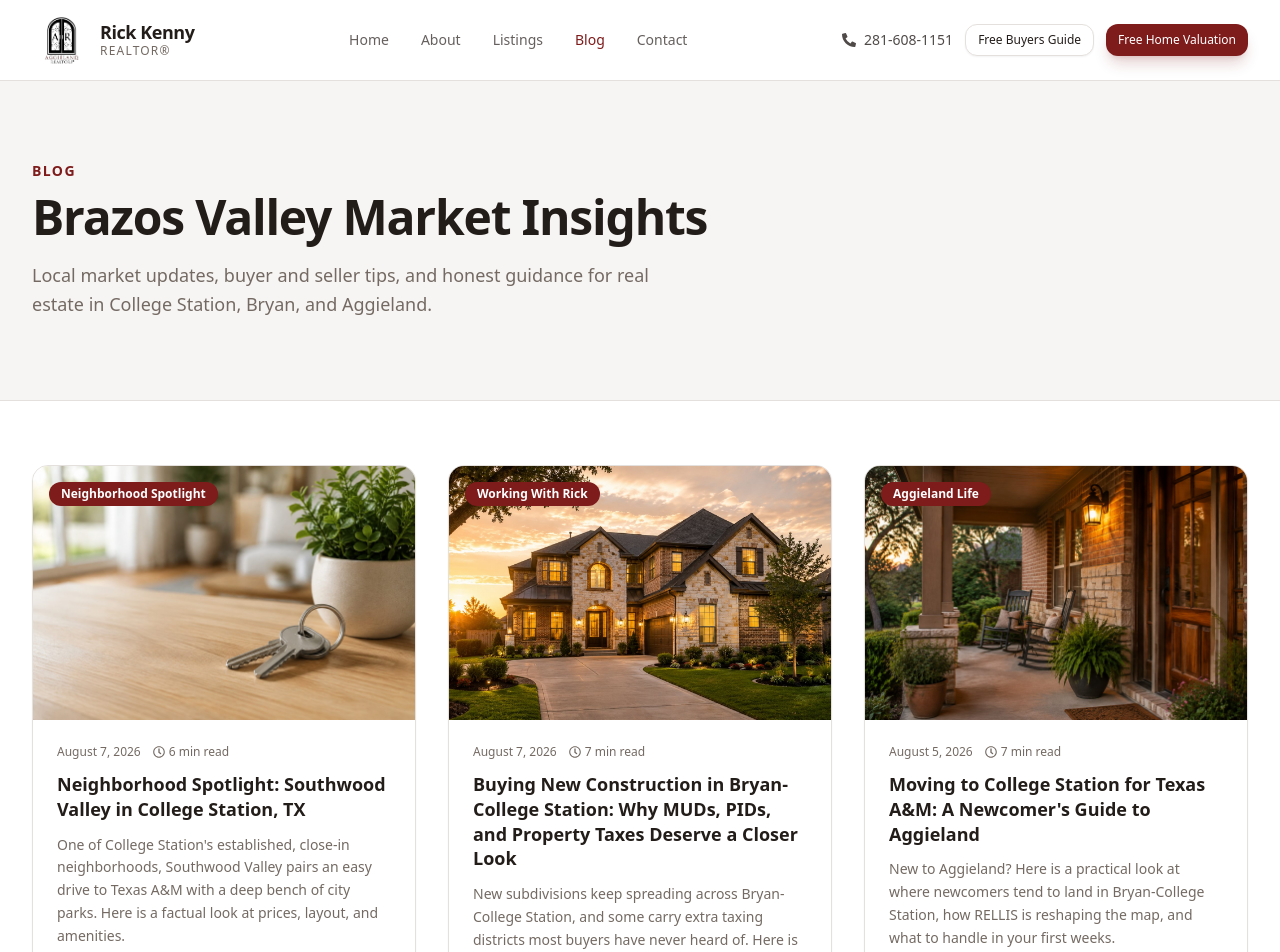
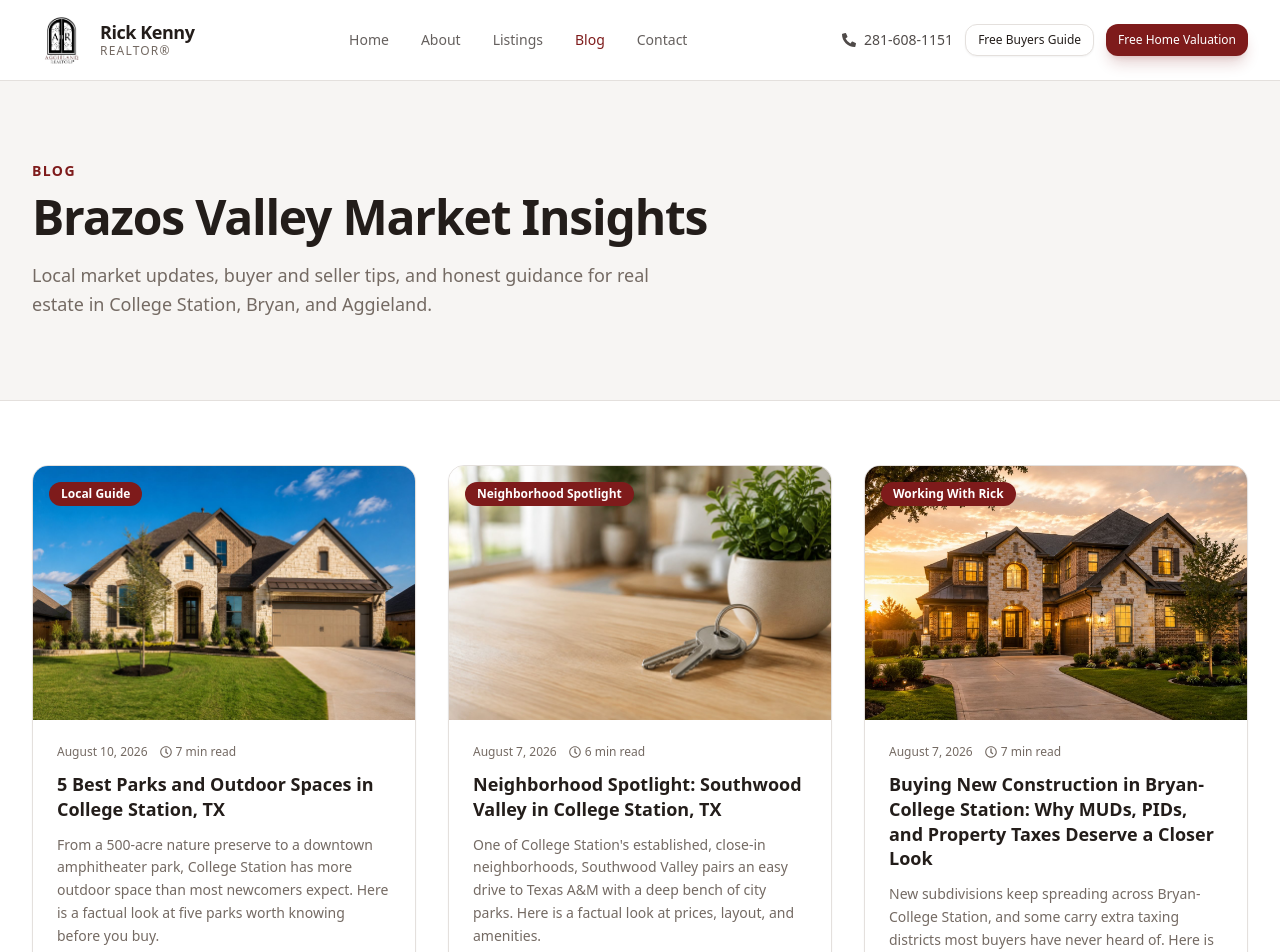
Before and after one commit to rickkennyrealestate/RickWebsite, a React (Vite) app in the folder frontend/: page /blog in a window 1280 px wide. Shown: the top 952 px of the page. Built offline with nearby package versions, Linux system fonts and the light colour scheme.

Commit message:
Add blog post: 5 Best Parks and Outdoor Spaces in College Station, TX

```diff
--- a/frontend/src/data/blogPosts.js
+++ b/frontend/src/data/blogPosts.js
@@ -1,4 +1,69 @@
 export const blogPosts = [
+  {
+    slug: 'best-parks-outdoor-spaces-college-station-tx',
+    title: '5 Best Parks and Outdoor Spaces in College Station, TX',
+    category: 'Local Guide',
+    date: 'August 10, 2026',
+    readTime: '7 min read',
+    excerpt:
+      'From a 500-acre nature preserve to a downtown amphitheater park, College Station has more outdoor space than most newcomers expect. Here is a factual look at five parks worth knowing before you buy.',
+    metaDescription:
+      'A local guide to the best parks in College Station, TX, covering Wolf Pen Creek, Veterans Park, Lick Creek Park, Bee Creek Park, and Central Park.',
+    image: '/assets/images/blog-covers/best-parks-outdoor-spaces-college-station-tx.jpg',
+    content: [
+      {
+        type: 'p',
+        text: `Ask people who have lived in College Station for a while what surprised them most, and parks come up more often than you'd expect. Between the City of College Station's park system and the natural land the city has set aside east of Texas A&M, there's a lot more green space here than the Aggie-football reputation suggests. Whether you're weighing a move to College Station or just want to know what's nearby once you close on a house, here's a factual rundown of five parks that come up again and again.`,
+      },
+      { type: 'h2', text: 'Wolf Pen Creek Park' },
+      {
+        type: 'p',
+        text: `Wolf Pen Creek Park sits at 1015 Colgate Drive, tucked into a creek corridor between Texas Avenue and Dartmouth Street, close to Post Oak Mall and the Wolf Pen Creek Entertainment District. The park covers 63 acres and includes a paved 2.7-mile trail system, a nine-hole disc golf course, a playground, and a 10-acre open festival site suited to a picnic or a kite. Its centerpiece is an open-air amphitheater with lawn seating for 7,000 that hosts concerts and community events throughout the year, along with a rentable Green Room for private functions. Because it sits close to Texas Avenue, Wolf Pen Creek functions as College Station's closest thing to a downtown park, and it's a quick trip from several of the newer apartment and townhome developments along that corridor.`,
+      },
+      { type: 'h2', text: 'Veterans Park and Athletic Complex' },
+      {
+        type: 'p',
+        text: `Veterans Park and Athletic Complex, at 3101 Harvey Road, is the largest organized-sports facility in the city at roughly 150 acres. It has 13 multi-purpose fields, four of them synthetic turf, plus five natural grass softball fields, batting cages, playgrounds, and lighting on every field, which is why it draws local, regional, and national tournaments in soccer, softball, and other field sports. Inside the complex, a 12-acre section is set aside as the Brazos Valley Veterans Memorial, with a Wall of Honor, life-sized statues, and interpretive panels. For buyers with kids in club sports or families who spend weekends on the sidelines, proximity to Veterans Park is a real quality-of-life factor worth weighing alongside commute time.`,
+      },
+      { type: 'h2', text: 'Lick Creek Park' },
+      {
+        type: 'p',
+        text: `Lick Creek Park is the outlier on this list: a 500-plus-acre nature preserve about seven miles from the city center, off Rock Prairie Road on College Station's east side. Rather than ballfields and playgrounds, it offers five miles of multi-use trails through Post Oak Savannah terrain, popular with hikers, mountain bikers, birdwatchers, and equestrians. Trails like Cross Timbers and Yaupon Loop range from easy to moderate, and the park is one of the few spots in the Brazos Valley where you can go a couple of miles without seeing a subdivision. It's worth a visit before you decide how much you value being near undeveloped land versus a more built-up part of town.`,
+      },
+      { type: 'h2', text: 'Bee Creek Park' },
+      {
+        type: 'p',
+        text: `Bee Creek Park, off Anderson Street on the south side of town, covers about 44.6 acres and centers on a 50-meter competition pool with a separate wading pool, popular in the summer months. It also has four lighted tennis courts, two lighted softball fields, a sand volleyball court, two playgrounds, picnic pavilions, and a 17-acre arboretum with a shaded walking path. Bee Creek sits close to several established neighborhoods on College Station's south side, including Southwood Valley, so it comes up often for buyers comparing close-in, older neighborhoods against newer construction farther out.`,
+      },
+      { type: 'h2', text: 'Stephen C. Beachy Central Park' },
+      {
+        type: 'p',
+        text: `Stephen C. Beachy Central Park, at 1000 Krenek Tap Road, spans about 106.68 acres and functions as a hub for recreation programming, with over 300 parking spaces. Amenities include a pond stocked monthly by Texas Parks and Wildlife, wooded walking trails, four lighted softball fields with batting cages, three lighted athletic fields, a basketball court, two lighted tennis courts, sand volleyball, and a full-kitchen pavilion. Its newest feature is the Fun For All Playground and Splash Pad, a fully accessible, wheelchair-friendly playground with a covered splash pad that runs March through October. It's one of the more heavily used green spaces in College Station on any given weekend.`,
+      },
+      { type: 'h2', text: 'Planning a visit or a move' },
+      {
+        type: 'ul',
+        items: [
+          'Wolf Pen Creek Park — best for an evening walk, disc golf, or a concert close to Texas Avenue',
+          'Veterans Park and Athletic Complex — best for families in club or league sports',
+          'Lick Creek Park — best for trail running, mountain biking, or a quiet hike away from traffic',
+          'Bee Creek Park — best for swimming and tennis on the south side of town',
+          'Central Park — best for an inclusive playground and year-round recreation programming',
+        ],
+      },
+      {
+        type: 'p',
+        text: `Park access is one of those details that's easy to overlook while comparing square footage and school zones, but it shapes daily life as much as anything else on a listing sheet. If you're house hunting in College Station and want to know which neighborhoods sit closest to a particular park, or how commute times stack up against the outdoor access you're looking for, I'm happy to help you compare options.`,
+      },
+    ],
+    sources: [
+      { label: 'City of College Station — Wolf Pen Creek', url: 'https://www.cstx.gov/parks-recreation-culture/facilities-and-rentals/wolf-pen-creek/' },
+      { label: 'Visit College Station — Veterans Park and Athletic Complex', url: 'https://visit.cstx.gov/directory/veterans-park-and-athletic-complex/' },
+      { label: 'Visit College Station — Lick Creek Park', url: 'https://visit.cstx.gov/directory/lick-creek-park/' },
+      { label: 'Visit College Station — Bee Creek Park', url: 'https://visit.cstx.gov/directory/bee-creek-park/' },
+      { label: 'Visit College Station — Stephen C. Beachy Central Park', url: 'https://visit.cstx.gov/directory/stephen-c-beachy-central-park/' },
+    ],
+  },
   {
     slug: 'neighborhood-spotlight-southwood-valley-college-station',
     title: 'Neighborhood Spotlight: Southwood Valley in College Station, TX',
```
Also changed, not shown: frontend/public/assets/images/blog-covers/best-parks-outdoor-spaces-college-station-tx.jpg (added), 1 other file (tests, documents, lock files or other folders).
